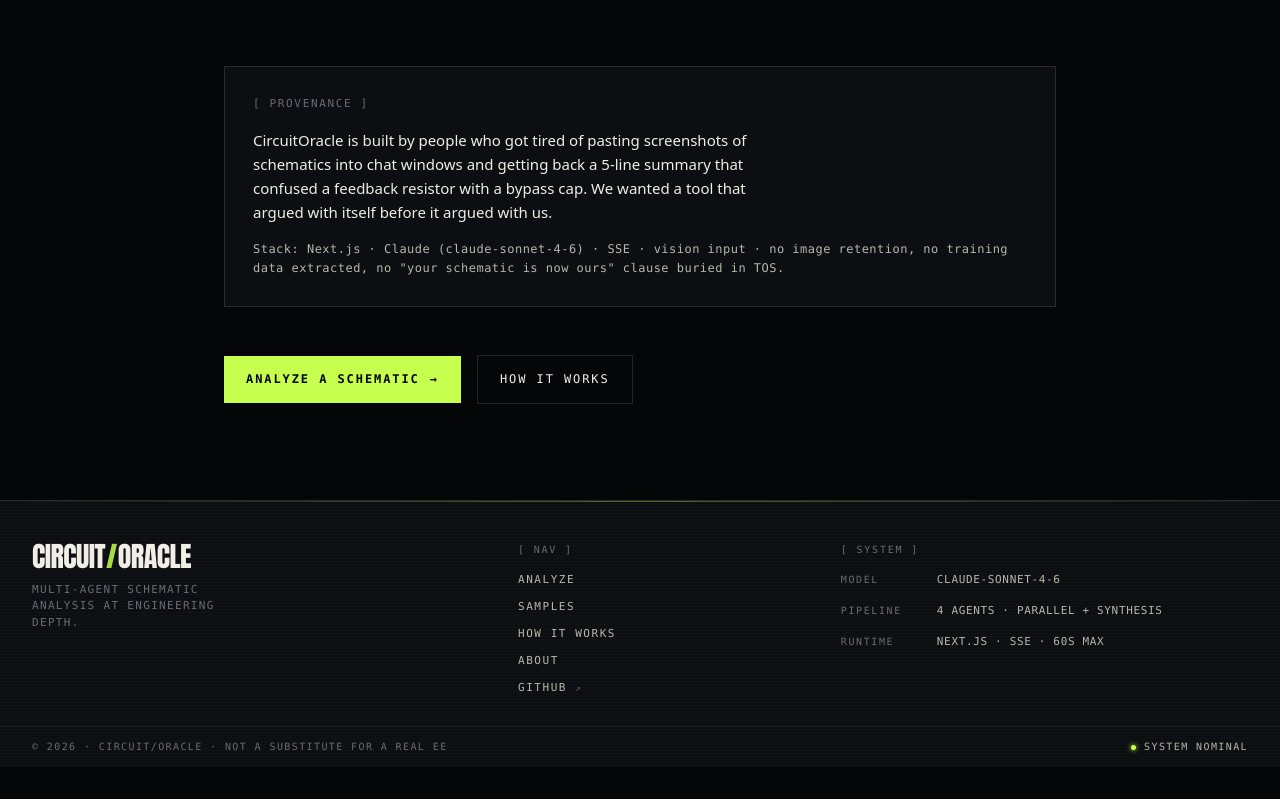
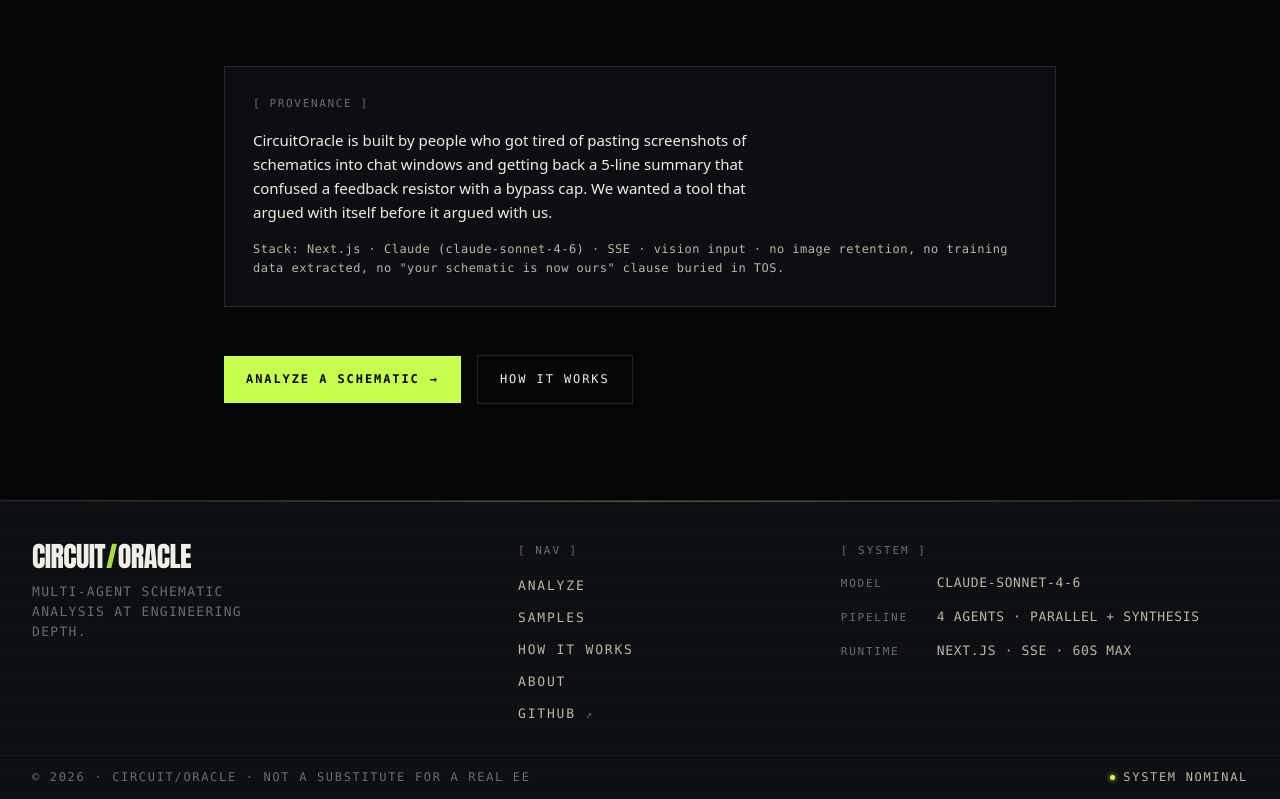
Before and after one commit to ikanquit/circuit-oracle, a Next.js app: page /about in a window 1280 px wide. Shown: the part 1135-1934 px from the top of the page. Before the commit the page ends 1902 px from the top, so only its background shows below. Built offline with nearby package versions, Linux system fonts and the light colour scheme; no server answers.

Commit message:
polish(footer): larger link rows, tagline, meta cells, and signature copy

```diff
--- a/src/components/Footer.tsx
+++ b/src/components/Footer.tsx
@@ -29,13 +29,13 @@ const META_CELLS: ReadonlyArray<{ label: string; value: string }> = [
 
 const baseLinkStyle: CSSProperties = {
   fontFamily: "var(--co-font-mono)",
-  fontSize: "11px",
+  fontSize: "13px",
   letterSpacing: "0.14em",
   textTransform: "uppercase",
   color: "var(--co-text-dim)",
   textDecoration: "none",
   transition: "color 120ms ease",
-  paddingBlock: "2px",
+  paddingBlock: "3px",
 };
 
 export default function Footer(): JSX.Element {
@@ -115,10 +115,10 @@ export default function Footer(): JSX.Element {
             className="co-mono"
             style={{
               color: "var(--co-muted)",
-              fontSize: "11px",
-              letterSpacing: "0.12em",
-              lineHeight: 1.5,
-              maxWidth: "32ch",
+              fontSize: "13px",
+              letterSpacing: "0.1em",
+              lineHeight: 1.55,
+              maxWidth: "34ch",
               margin: 0,
             }}
           >
@@ -144,9 +144,9 @@ export default function Footer(): JSX.Element {
               className="co-label"
               style={{
                 color: "var(--co-muted)",
-                fontSize: "10px",
+                fontSize: "11px",
                 letterSpacing: "0.18em",
-                marginBottom: "6px",
+                marginBottom: "8px",
               }}
             >
               [ NAV ]
@@ -164,7 +164,7 @@ export default function Footer(): JSX.Element {
                   {link.label}{" "}
                   <span
                     aria-hidden
-                    style={{ color: "var(--co-muted)", fontSize: "9px" }}
+                    style={{ color: "var(--co-muted)", fontSize: "11px" }}
                   >
                     ↗
                   </span>
@@ -188,7 +188,7 @@ export default function Footer(): JSX.Element {
               className="co-label"
               style={{
                 color: "var(--co-muted)",
-                fontSize: "10px",
+                fontSize: "11px",
                 letterSpacing: "0.18em",
               }}
             >
@@ -208,7 +208,7 @@ export default function Footer(): JSX.Element {
                   className="co-mono"
                   style={{
                     color: "var(--co-muted)",
-                    fontSize: "10px",
+                    fontSize: "11px",
                     letterSpacing: "0.16em",
                   }}
                 >
@@ -218,8 +218,8 @@ export default function Footer(): JSX.Element {
                   className="co-mono"
                   style={{
                     color: "var(--co-text-dim)",
-                    fontSize: "11px",
-                    letterSpacing: "0.06em",
+                    fontSize: "13px",
+                    letterSpacing: "0.05em",
                     wordBreak: "break-word",
                   }}
                 >
@@ -251,7 +251,7 @@ export default function Footer(): JSX.Element {
           className="co-mono"
           style={{
             color: "var(--co-muted)",
-            fontSize: "10px",
+            fontSize: "12px",
             letterSpacing: "0.14em",
           }}
         >
@@ -265,7 +265,7 @@ export default function Footer(): JSX.Element {
             alignItems: "center",
             gap: "8px",
             color: "var(--co-text-dim)",
-            fontSize: "10px",
+            fontSize: "12px",
             letterSpacing: "0.14em",
           }}
         >
```
